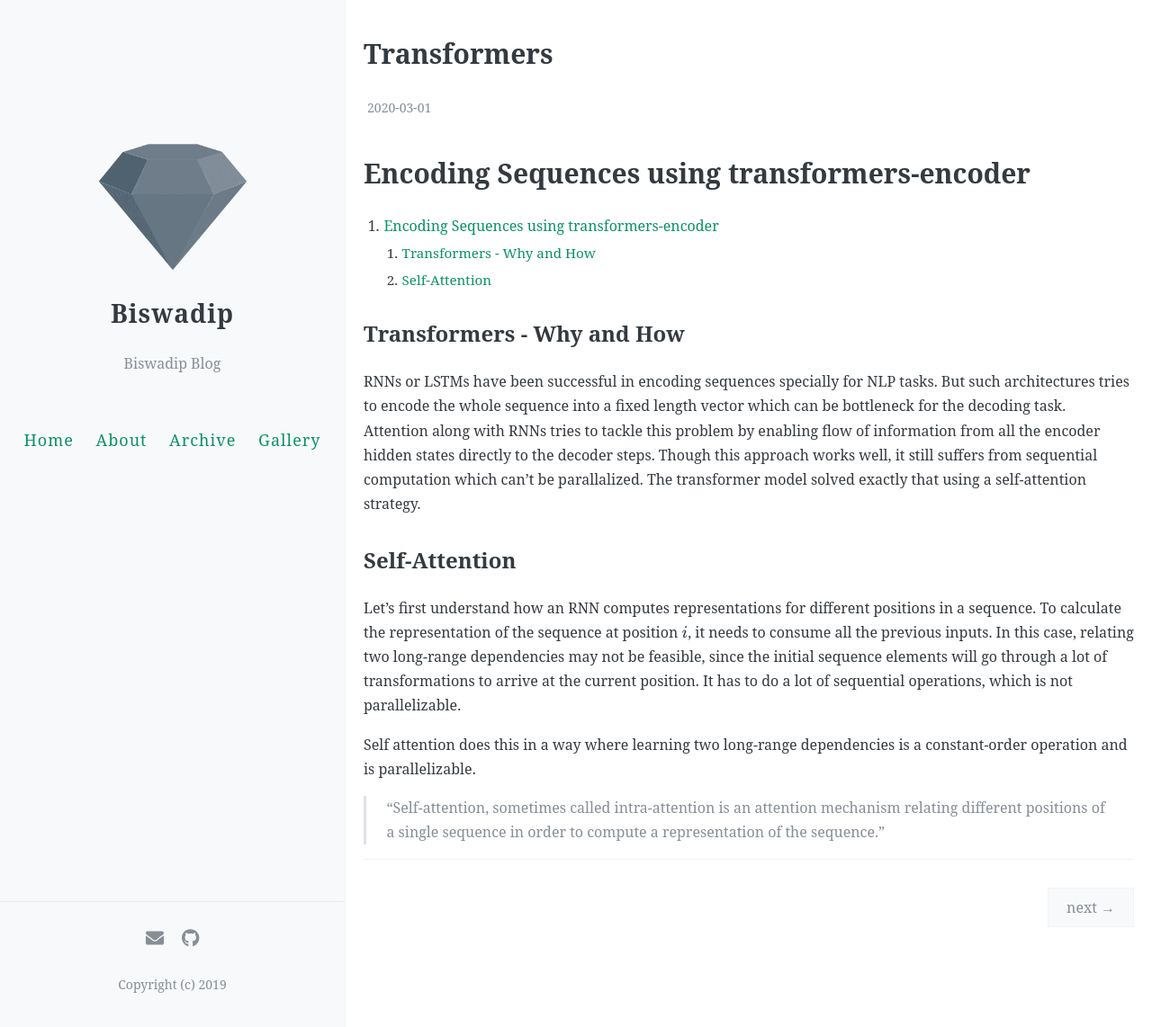
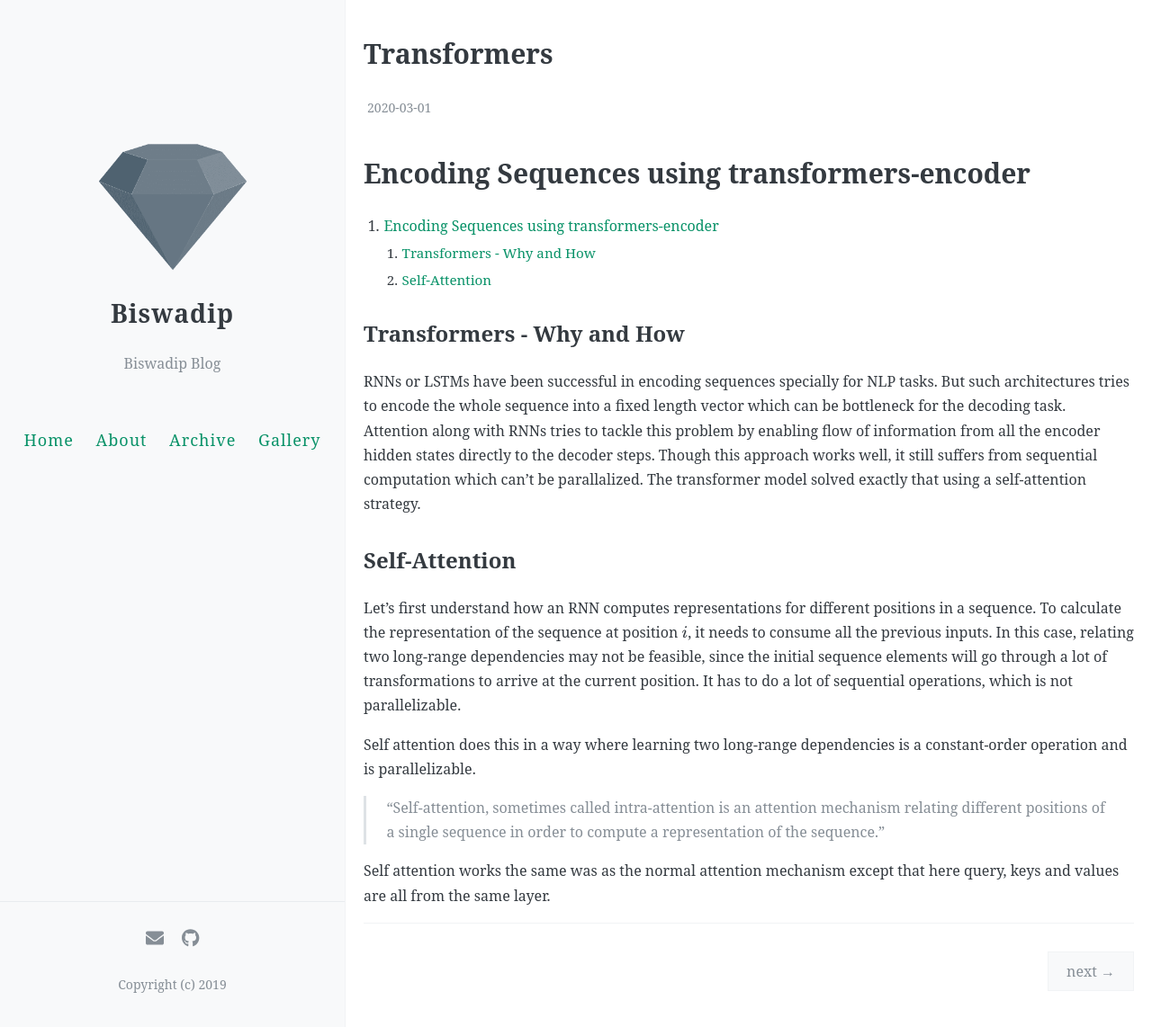
Before and after one commit to mandalbiswadip/mandalbiswadip.github.io, a Jekyll site: the page built from _posts/2020-03-01-transformers.md, in a window 1280 px wide and 1142 px high. Shown: the whole window at 90% size. Built offline with Jekyll 4.4.1, drawn with Linux system fonts in a browser that asks for light colours; our own code applies the rules of GitHub Pages for plain Markdown files; formulas are drawn with MathJax 3; comment, search, counter and statistics services are not loaded.

Commit message:
Update 2020-03-01-transformers.md

```diff
--- a/_posts/2020-03-01-transformers.md
+++ b/_posts/2020-03-01-transformers.md
@@ -30,3 +30,6 @@ Self attention does this in a way where learning two long-range dependencies is
 
 > "Self-attention, sometimes called intra-attention is an attention mechanism relating different positions
 of a single sequence in order to compute a representation of the sequence."
+
+
+Self attention works the same was as the normal attention mechanism except that here query, keys and values are all from the same layer.
```
